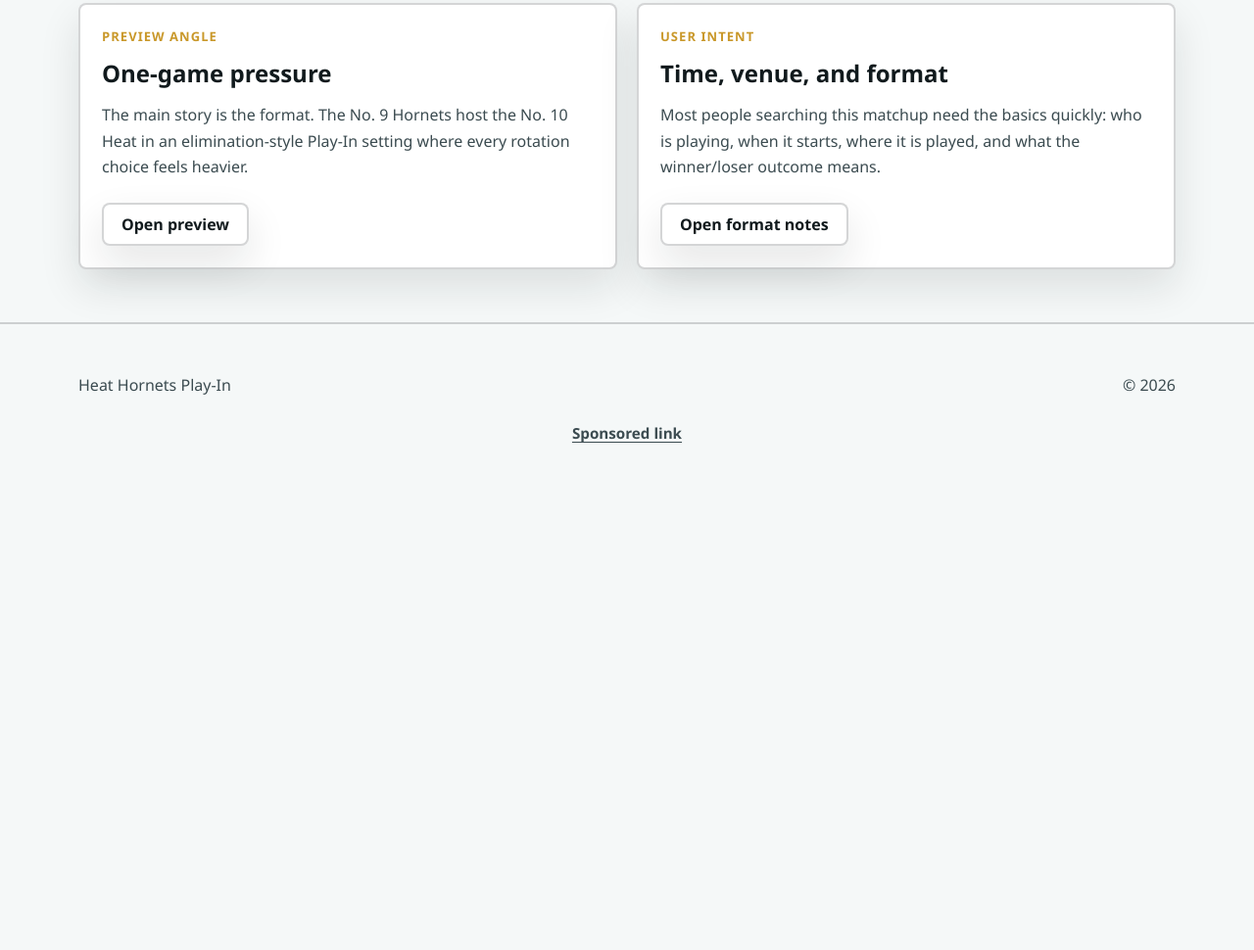
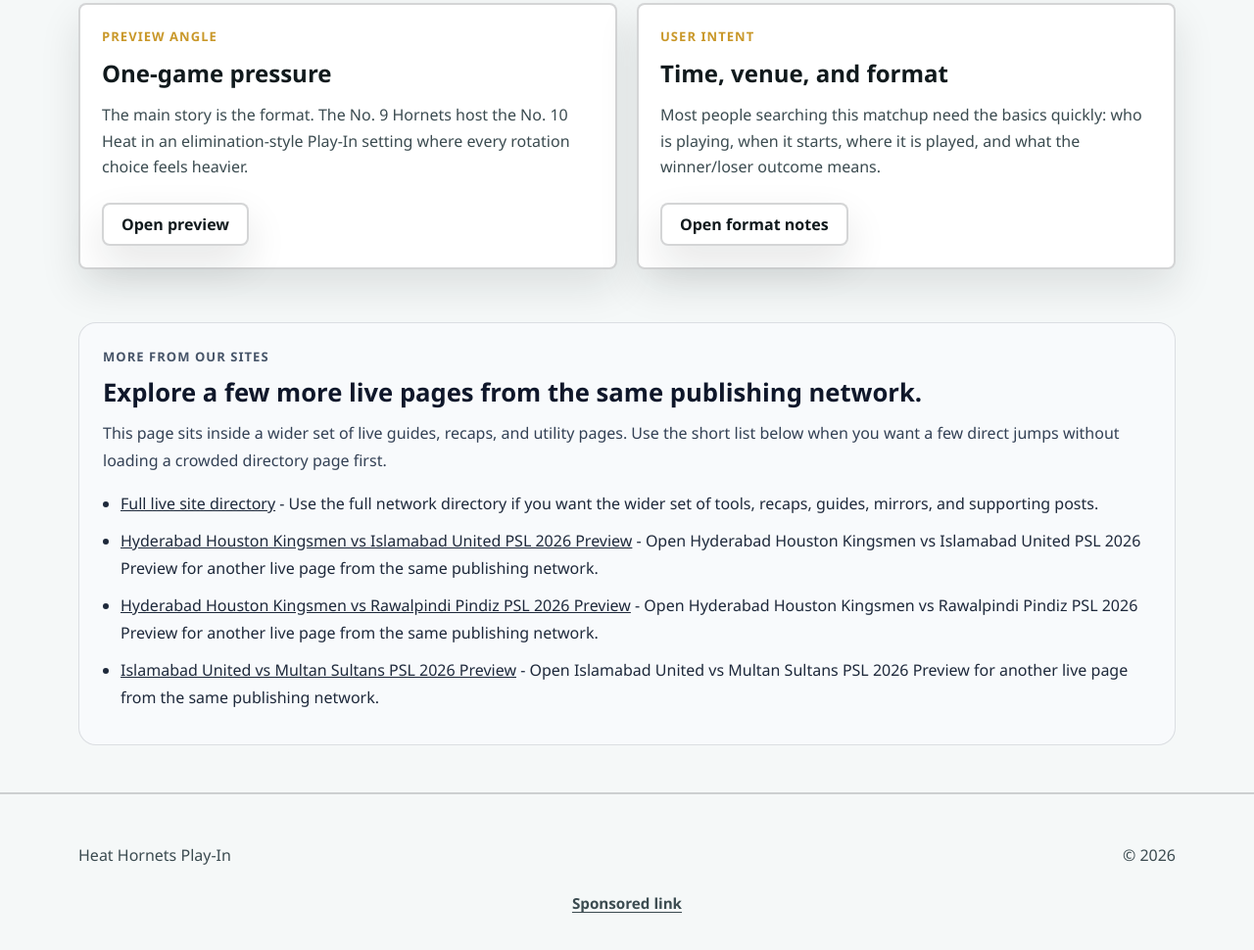
Before and after one commit to ZeshanAliKhan/heat-hornets-play-in-preview, a plain HTML site: page index.html in a window 1280 px wide. Shown: the part 1065-2035 px from the top of the page at 98% size. Before the commit the page ends 1577 px from the top, so only its background shows below. Drawn offline with Linux system fonts and the light colour scheme.

Commit message:
Add owned network links

```diff
--- a/index.html
+++ b/index.html
@@ -93,7 +93,25 @@
         </article>
       </div>
     </section>
-  </main>
+
+      <!-- NETWORK_LINKS_START -->
+      <section data-network-links="true" aria-labelledby="network-links-heading" style="padding:0 0 48px;">
+        <div style="width:min(1120px, calc(100% - 32px)); margin:0 auto;">
+          <div style="border:1px solid rgba(15, 23, 42, 0.12); background:#f8fafc; border-radius:18px; padding:24px;">
+            <p style="margin:0 0 10px; font-size:13px; font-weight:800; letter-spacing:0.08em; text-transform:uppercase; color:#475569;">More from our sites</p>
+            <h2 id="network-links-heading" style="margin:0 0 12px; font-size:clamp(1.5rem, 2vw, 1.9rem); line-height:1.2; color:#0f172a;">Explore a few more live pages from the same publishing network.</h2>
+            <p style="margin:0 0 16px; color:#334155; line-height:1.75;">This page sits inside a wider set of live guides, recaps, and utility pages. Use the short list below when you want a few direct jumps without loading a crowded directory page first.</p>
+            <ul style="margin:0; padding-left:18px; color:#1e293b; line-height:1.75;">
+          <li style="margin:0 0 10px;"><a href="https://zeshanalikhan.github.io/creator-app-hub-site/pages/site-directory.html">Full live site directory</a> - Use the full network directory if you want the wider set of tools, recaps, guides, mirrors, and supporting posts.</li>
+          <li style="margin:0 0 10px;"><a href="https://zeshanalikhan.github.io/hyderabad-houston-kingsmen-islamabad-united-psl-preview/">Hyderabad Houston Kingsmen vs Islamabad United PSL 2026 Preview</a> - Open Hyderabad Houston Kingsmen vs Islamabad United PSL 2026 Preview for another live page from the same publishing network.</li>
+          <li style="margin:0 0 10px;"><a href="https://zeshanalikhan.github.io/hyderabad-houston-kingsmen-rawalpindi-pindiz-psl-preview/">Hyderabad Houston Kingsmen vs Rawalpindi Pindiz PSL 2026 Preview</a> - Open Hyderabad Houston Kingsmen vs Rawalpindi Pindiz PSL 2026 Preview for another live page from the same publishing network.</li>
+          <li style="margin:0 0 10px;"><a href="https://zeshanalikhan.github.io/islamabad-united-multan-sultans-psl-preview/">Islamabad United vs Multan Sultans PSL 2026 Preview</a> - Open Islamabad United vs Multan Sultans PSL 2026 Preview for another live page from the same publishing network.</li>
+            </ul>
+          </div>
+        </div>
+      </section>
+      <!-- NETWORK_LINKS_END -->
+    </main>
 
   <footer class="site-footer">
     <div class="shell footer-row">
```
